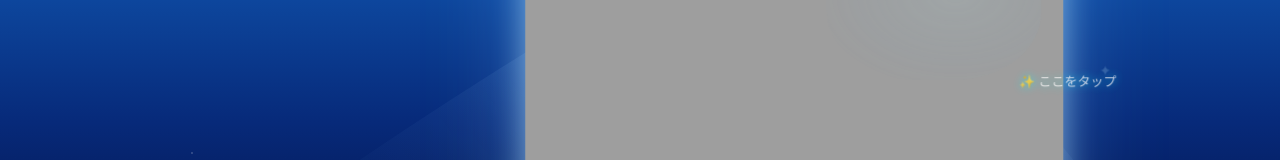
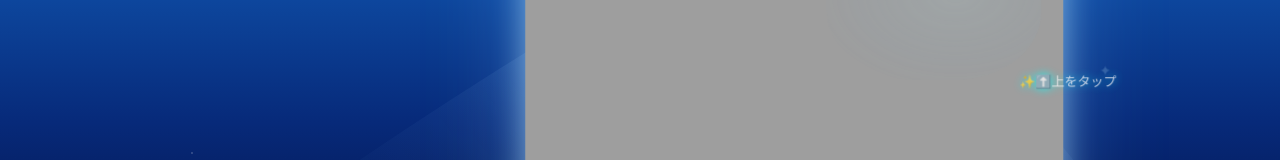
Before and after one commit to soraniikou/arrow-of-light, a React (Vite) app: page / in a window 1280 px wide. Shown: the part 423-583 px from the top of the page. Built offline with nearby package versions, Linux system fonts and the light colour scheme.

Commit message:
Update Heroine.jsx

```diff
--- a/src/components/Heroine.jsx
+++ b/src/components/Heroine.jsx
@@ -77,7 +77,7 @@ export default function Heroine() {
 
         {/* Persistent click hint near the bow hand */}
         <div className="heroine-arrow-hint">
-          <img src="/yumiya3-removebg-preview.png" style={{width:'160px',position:'absolute',bottom:'80px',right:'0',mixBlendMode:'multiply'}} /><div style={{position:'absolute',top:'30%',right:'35%',color:'white',fontSize:'13px',textShadow:'0 0 10px cyan',animation:'pulse 1.5s infinite',pointerEvents:'none'}}>✨ ここをタップ</div>
+          <img src="/yumiya3-removebg-preview.png" style={{width:'160px',position:'absolute',bottom:'80px',right:'0',mixBlendMode:'multiply'}} /><div style={{position:'absolute',top:'30%',right:'35%',color:'white',fontSize:'13px',textShadow:'0 0 10px cyan',animation:'pulse 1.5s infinite',pointerEvents:'none'}}>✨⬆️上をタップ</div>
         </div>
       </div>
 
```
